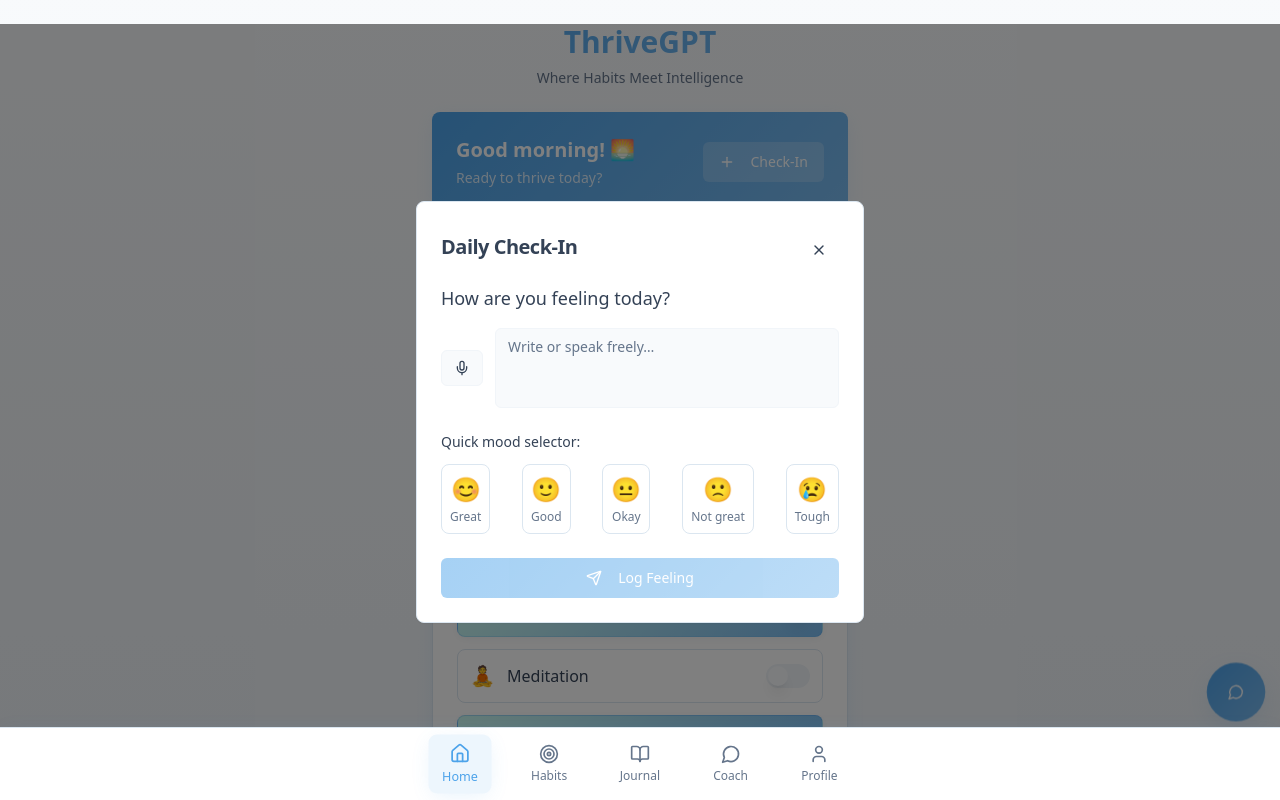
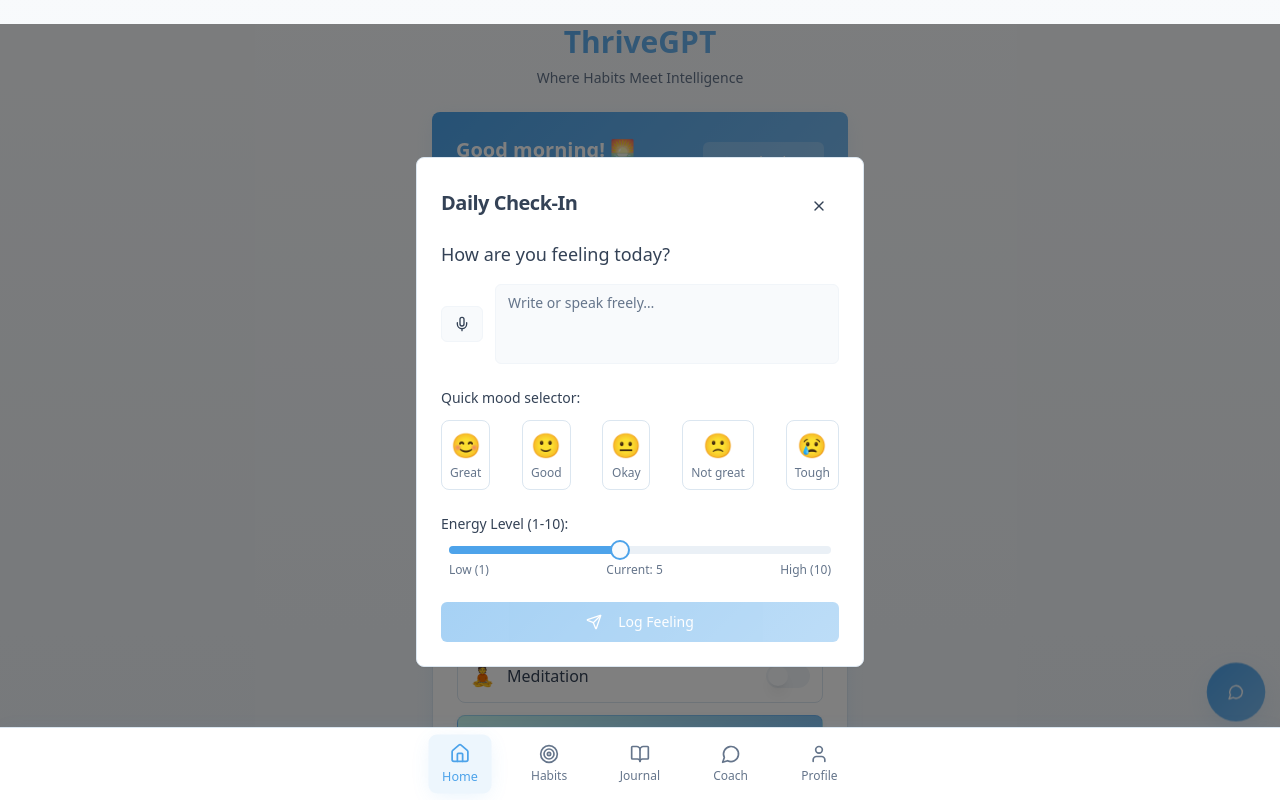
Before and after one commit to kylescheetz/thrivegpt, a React (Vite) app: page / in a window 1280 px wide. Both pictures are taken after a click on the button "Check-In". Shown: the top 800 px of the page. Built offline with nearby package versions, Linux system fonts and the light colour scheme.

Commit message:
feat: Implement Daily Check-In Flow

```diff
--- a/src/components/wellness/daily-check-in.tsx
+++ b/src/components/wellness/daily-check-in.tsx
@@ -3,6 +3,8 @@ import { X, Mic, Send } from 'lucide-react';
 import { Button } from '@/components/ui/button';
 import { Textarea } from '@/components/ui/textarea';
 import { Card, CardContent, CardHeader, CardTitle } from '@/components/ui/card';
+import { Slider } from '@/components/ui/slider';
+import { Label } from '@/components/ui/label';
 import { cn } from '@/lib/utils';
 
 interface DailyCheckInProps {
@@ -21,11 +23,12 @@ const moodEmojis = [
 export function DailyCheckIn({ isOpen, onClose }: DailyCheckInProps) {
   const [feeling, setFeeling] = useState('');
   const [selectedMood, setSelectedMood] = useState<number | null>(null);
+  const [energyLevel, setEnergyLevel] = useState([5]);
   const [isSubmitted, setIsSubmitted] = useState(false);
   const [isAnalyzing, setIsAnalyzing] = useState(false);
 
   const handleSubmit = async () => {
-    if (!feeling.trim() && selectedMood === null) return;
+    if (!feeling.trim() && selectedMood === null && energyLevel[0] === 5) return;
 
     setIsAnalyzing(true);
 
@@ -39,6 +42,7 @@ export function DailyCheckIn({ isOpen, onClose }: DailyCheckInProps) {
   const handleClose = () => {
     setFeeling('');
     setSelectedMood(null);
+    setEnergyLevel([5]);
     setIsSubmitted(false);
     setIsAnalyzing(false);
     onClose();
@@ -97,9 +101,28 @@ export function DailyCheckIn({ isOpen, onClose }: DailyCheckInProps) {
                   </div>
                 </div>
 
+                <div>
+                  <Label className="text-sm font-medium mb-3 block">Energy Level (1-10):</Label>
+                  <div className="px-2">
+                    <Slider
+                      value={energyLevel}
+                      onValueChange={setEnergyLevel}
+                      max={10}
+                      min={1}
+                      step={1}
+                      className="w-full"
+                    />
+                    <div className="flex justify-between text-xs text-muted-foreground mt-2">
+                      <span>Low (1)</span>
+                      <span className="font-medium">Current: {energyLevel[0]}</span>
+                      <span>High (10)</span>
+                    </div>
+                  </div>
+                </div>
+
                 <Button
                   onClick={handleSubmit}
-                  disabled={!feeling.trim() && selectedMood === null}
+                  disabled={!feeling.trim() && selectedMood === null && energyLevel[0] === 5}
                   className="w-full bg-gradient-primary hover:shadow-wellness transition-all duration-300"
                 >
                   {isAnalyzing ? (
```
